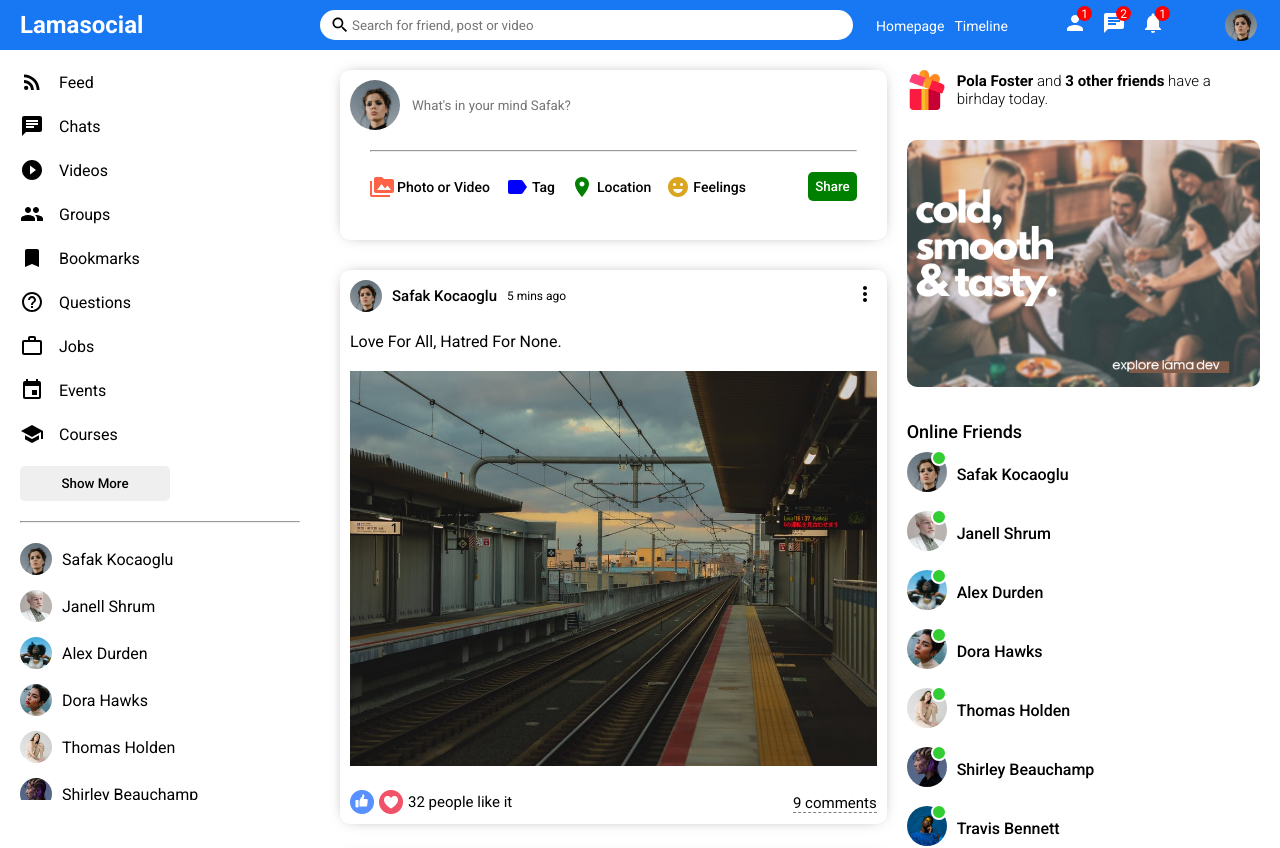
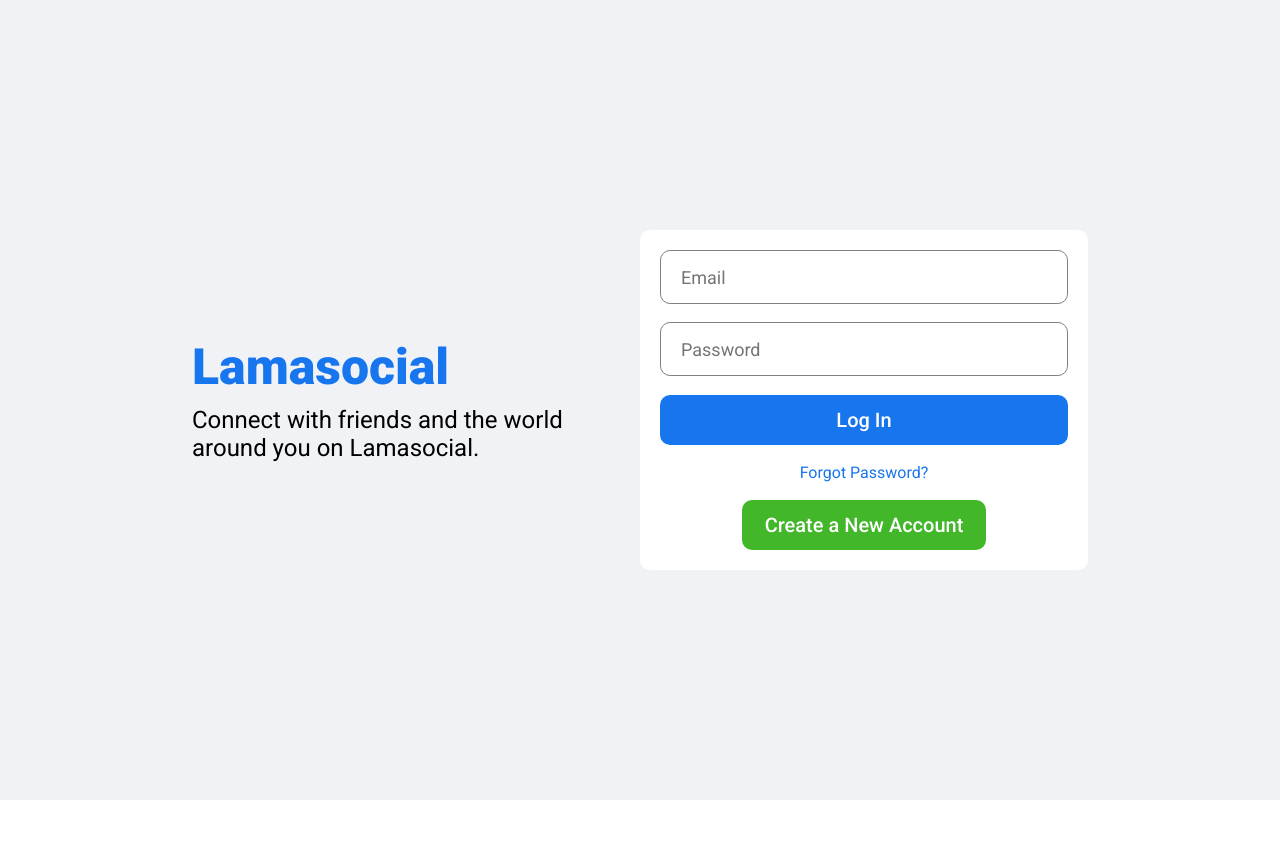
Before and after one commit to chamznator/React-Social-Media-App, a React (Create React App) app in the folder react-social/: page /login in a window 1280 px wide. Shown: the top 848 px of the page. After the commit the page ends 800 px from the top, so only its background shows below. Built offline with nearby package versions, Linux system fonts and the light colour scheme.

Commit message:
create login  page

```diff
--- a/react-social/src/App.js
+++ b/react-social/src/App.js
@@ -1,10 +1,12 @@
 import Home from "./pages/home/Home";
+import Login from "./pages/login/Login";
+import Profile from "./pages/profile/Profile";
 
 
 
 
 function App() {
-  return <Home/>
+  return <Login/>
 }
 
 export default App;
--- /dev/null
+++ b/react-social/src/pages/login/Login.jsx
@@ -0,0 +1,27 @@
+import "./login.css";
+
+export default function Login() {
+  return (
+    <div className="login">
+      <div className="loginWrapper">
+        <div className="loginLeft">
+          <h3 className="loginLogo">Lamasocial</h3>
+          <span className="loginDesc">
+            Connect with friends and the world around you on Lamasocial.
+          </span>
+        </div>
+        <div className="loginRight">
+          <div className="loginBox">
+            <input placeholder="Email" className="loginInput" />
+            <input placeholder="Password" className="loginInput" />
+            <button className="loginButton">Log In</button>
+            <span className="loginForgot">Forgot Password?</span>
+            <button className="loginRegisterButton">
+              Create a New Account
+            </button>
+          </div>
+        </div>
+      </div>
+    </div>
+  );
+}
--- /dev/null
+++ b/react-social/src/pages/login/login.css
@@ -0,0 +1,84 @@
+.login {
+    width: 100vw;
+    height: 100vh;
+    background-color: #f0f2f5;
+    display: flex;
+    align-items: center;
+    justify-content: center;
+  }
+
+  .loginWrapper {
+    width: 70%;
+    height: 70%;
+    display: flex;
+  }
+
+  .loginLeft,
+  .loginRight {
+    flex: 1;
+    display: flex;
+    flex-direction: column;
+    justify-content: center;
+  }
+
+  .loginLogo {
+    font-size: 50px;
+    font-weight: 800;
+    color: #1775ee;
+    margin-bottom: 10px;
+  }
+
+  .loginDesc {
+    font-size: 24px;
+  }
+
+  .loginBox{
+      height: 300px;
+      padding: 20px;
+      background-color: white;
+      border-radius: 10px;
+      display: flex;
+      flex-direction: column;
+      justify-content: space-between;
+  }
+
+  .loginInput{
+      height: 50px;
+      border-radius: 10px;
+      border: 1px solid gray;
+      font-size: 18px;
+      padding-left: 20px;
+  }
+
+  .loginInput:focus{
+      outline: none;
+  }
+
+  .loginButton{
+      height: 50px;
+      border-radius: 10px;
+      border: none;
+      background-color: #1775ee;
+      color: white;
+      font-size: 20px;
+      font-weight: 500;
+      cursor: pointer;
+  }
+
+  .loginForgot{
+      text-align: center;
+      color: #1775ee;
+  }
+
+  .loginRegisterButton{
+      width: 60%;
+      align-self: center;
+      height: 50px;
+      border-radius: 10px;
+      border: none;
+      background-color: #42b72a;
+      color: white;
+      font-size: 20px;
+      font-weight: 500;
+      cursor: pointer;
+  }
```
